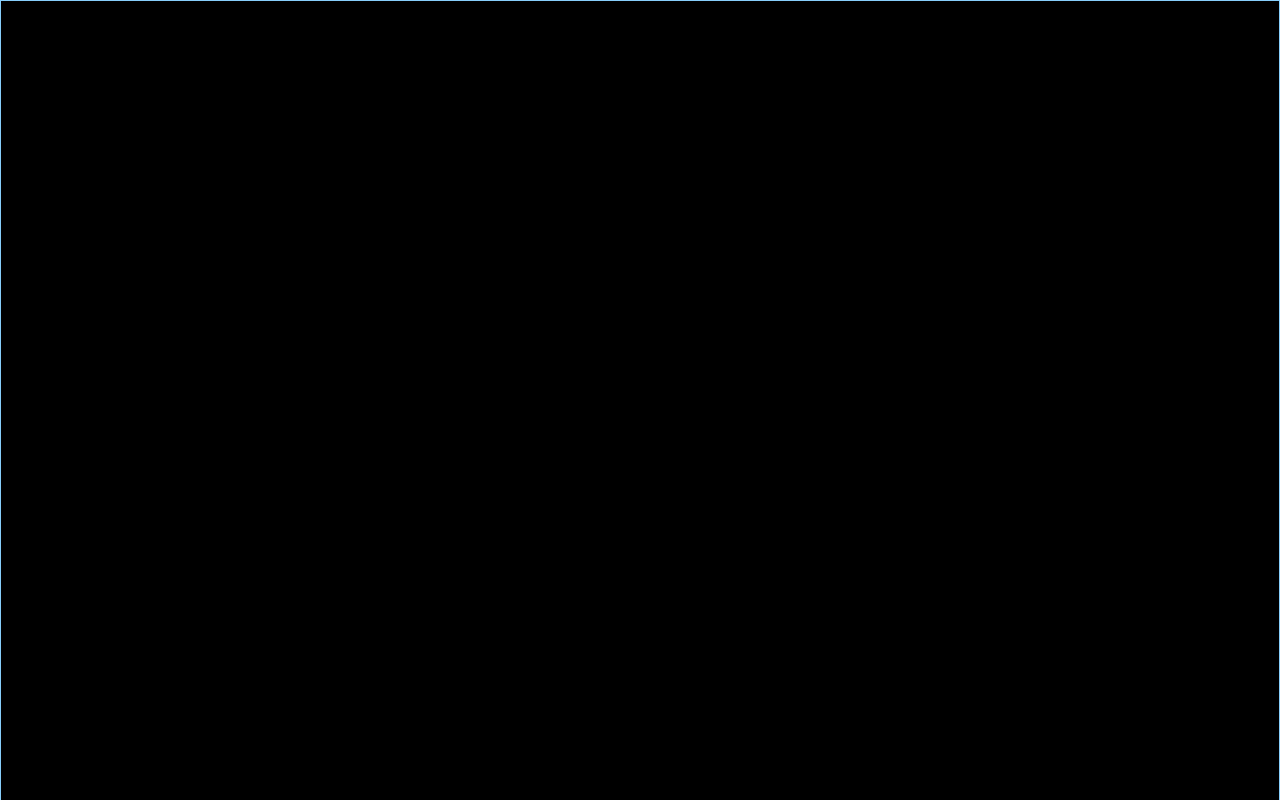
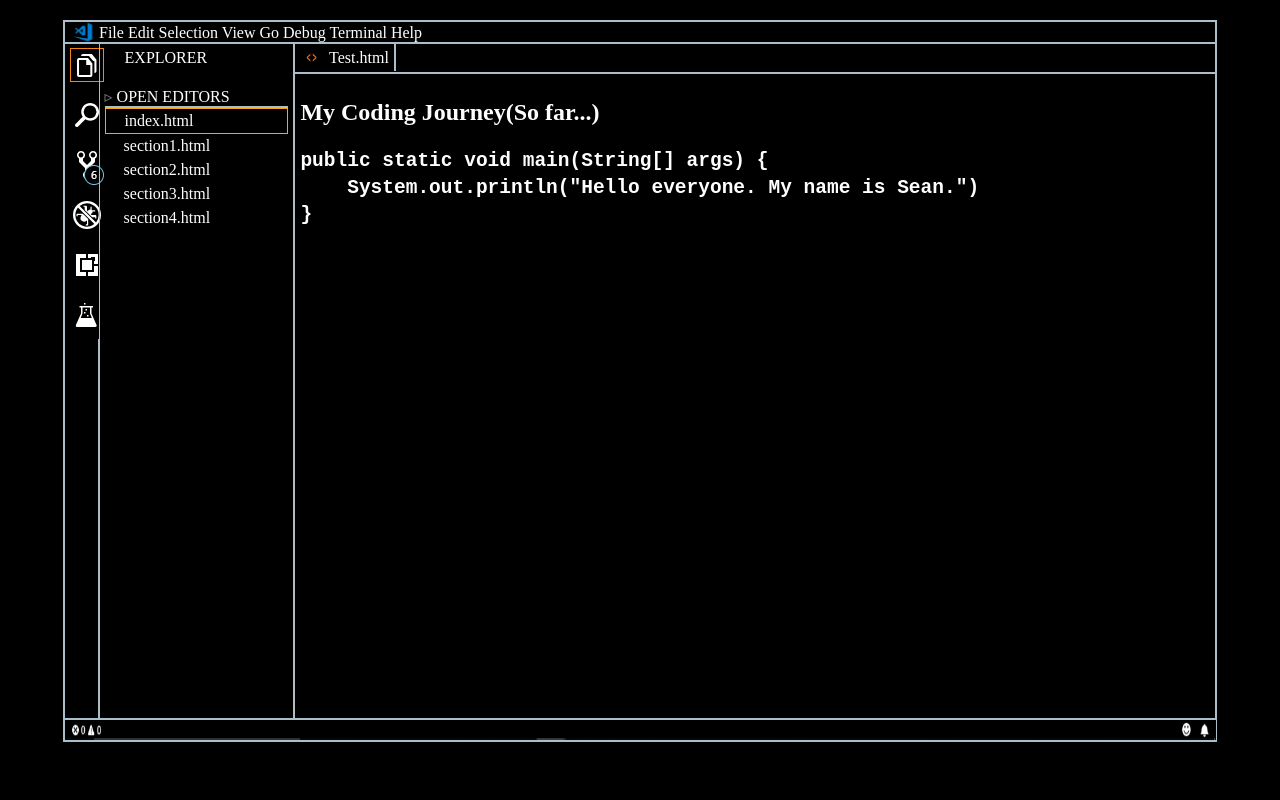
Before and after one commit to Seanzee25/html-me-something, a plain HTML site: page index.html in a window 1280 px wide. Shown: the top 800 px of the page. Drawn offline with Linux system fonts and the light colour scheme.

Commit message:
Reformatted everything to single page. Added resources.

```diff
--- a/index.html
+++ b/index.html
@@ -4,11 +4,45 @@
 <head>
     <link href="./styles/style.css" type="text/css" rel="stylesheet">
     <title>My Coding Journey</title>
+    <script>
+        function display_content(id) {
+            document.getElementById("displayed-content").innerHTML = document.getElementById(id).innerHTML;
+            var elements = document.getElementsByClassName("file-name");
+
+            document.getElementById(id + ".button").style = "border: 1px solid orange;";
+        }
+    </script>
 </head>
 
 <body>
     <div class="container">
-        <div class="content-source">
+        <header class="top-icons"><img class ="vscode-img" src="resources/code_70x70.png">
+             <span>File Edit Selection View Go Debug Terminal Help</span>
+        </header>
+        <div class="left-icons"><img src="resources/vs-icons.PNG"></div>
+        <div class="explorer">
+            <section class="explorer-heading">&nbsp;&nbsp;&nbsp;&nbsp; EXPLORER</section>
+            <section><span class="gray-triangle">&rtri;</span> OPEN EDITORS</section>
+            <section class="files">
+                <section id="index.html.button" class="file-name" onclick="display_content('index.html')">&nbsp;&nbsp;&nbsp;&nbsp;index.html</section>
+                <section id="section1.html.button" class="file-name" onclick="display_content('section1.html')">&nbsp;&nbsp;&nbsp;&nbsp;section1.html</section>
+                <section id="section2.html.button" class="file-name" onclick="display_content('section2.html')">&nbsp;&nbsp;&nbsp;&nbsp;section2.html</section>
+                <section id="section3.html.button" class="file-name" onclick="display_content('section3.html')">&nbsp;&nbsp;&nbsp;&nbsp;section3.html</section>
+                <section id="section4.html.button" class="file-name" onclick="display_content('section4.html')">&nbsp;&nbsp;&nbsp;&nbsp;section4.html</section>
+            </section>
+        </div>
+        <div class="content">
+            <div class="file-tab">
+                <section> <svg xmlns="http://www.w3.org/2000/svg" width=12 height=12 viewBox="5 5 20 20"><path fill="#EF7623" d="M8 15l6-5.6V12l-4.5 4 4.5 4v2.6L8 17v-2zm16 2.1l-6 5.6V20l4.6-4-4.6-4V9.3l6 5.6v2.2z"/></svg> &nbsp Test.html</section>
+            </div>
+            <article id="displayed-content"></article>
+        </div>
+
+        <footer><img class="footer-img" src="resources/vscode-footer.PNG"></footer>
+    </div>
+
+    <!-- These elements contain html that is hidden, to be retrieved via javascript -->
+    <article id="index.html" class="content-source">
         <h1>My Coding Journey(So far...)</h1>
 
         <h2>
@@ -17,9 +51,8 @@
     }
     </code>
         </h2>
-            <a class="next-button" href="./content/section1.html">Next</a>
-        </div>
-        <div class="content-source">
+    </article>
+    <article id="section1.html" class="content-source">
         <h2>A little about my past</h2>
         <p>I grew up in Weldon Spring, Missouri. If I'm not mistaken(I know, right?), I was born in O'fallon,
             Missouri.
@@ -111,9 +144,8 @@
             Let's just simplify things a little here. I wasn't gonna win
             the social game in school. I gave up. I regret it, but I gave up, and I stopped going.
         </p>
-            <a href="./section2.html" type="button">Next</a>
-        </div>
-        <div class="content-source">
+    </article>
+    <article id="section2.html" class="content-source">
         <h3>Where change began to creep in</h3>
         <p>Realistically, I never "knew" what I wanted to be when I grew up. The only real interest I ever had
             involved
@@ -288,9 +320,8 @@
             they
             continue to inspire me to this day.
         </p>
-            <a href="./section3.html" type="button">Next</a>
-        </div>
-        <div class="content-source">
+    </article>
+    <article id="section3.html" class="content-source">
         <h3>Where my inspiration has gotten me</h3>
         <p>
             After about 5-6 months toying with Game Maker Studio, I decided to take a shot at other programming
@@ -421,9 +452,8 @@
             the same with LaunchCode. And hopefully, from here on out,
             everything else I aim to accomplish in my life.
         </p>
-            <a href="./section4.html" type="button">Next</a>
-        </div>
-        <div class="content-source">
+    </article>
+    <article id="section4.html" class="content-source">
         <h3>Where I dream to go</h3>
         <h3>Personal motivation and inspiration</h3>
         <p>
@@ -469,9 +499,10 @@
             different
             directions you can go and there's always something new you can learn.
         </p>
-            <a href="./section1.html" type="button">Next</a>
-        </div>
-    </div>
+    </article>
+    <script>
+        display_content("index.html");
+    </script>
 </body>
 
 </html>
--- a/styles/style.css
+++ b/styles/style.css
@@ -1,34 +1,101 @@
 body {
     background-color: rgb(0, 0, 0);
     margin: 0px;
-    border: 1px solid lightskyblue;
+    color: white;
+    display: flex;
+    align-content: center;
+    justify-content: center;
+    user-select: none;
+}
+
+.container, .top-icons, .left-icons, .explorer, .content, .footer-img {
+    border: 1px solid rgb(170, 190, 202);
+}
+
+.explorer, .file-tab, #displayed-content {
+    padding: 5px;
 }
 
 .container {
     display: grid;
-    height: 1200px;
-    grid-template-areas: 'nav nav nav nav nav nav'
-                         'left left content content right right'
-                         'left left footer footer right right';
+    height: 90vh;
+    width: 90vw;
+    margin: 20px;
+    grid-template-areas: 'header header header'
+                         'left explorer content'
+                         'footer footer footer';
+    grid-template-columns: 3% 17% 80%;
+    grid-template-rows: 3% 94% 3%;
+    overflow: hidden;
 }
 
-.navigation {
-    grid-area: nav;
+.top-icons {
+    display: flex;
+    padding: 2px;
+    grid-area: header;
 }
 
-.navlinks {
-    border: 1px solid lightskyblue;
-    font-size: 36px;
-    font-weight: bold;
-    justify-self: center;
-    margin: 0;
+.left-icons {
+    grid-area: left;
 }
 
-.navlink-group {
-    display: inline-block;
-    justify-self: center;
-    margin-right: 10px;
-    /* nav bar list items */
+.explorer {
+    grid-area: explorer;
+}
+
+.explorer-heading {
+    padding-bottom: 20px;
+}
+
+.files {
+    border-top: 2px solid rgb(170, 190, 202);
+}
+
+.file-name {
+    padding: 3px;
+}
+
+.file-name:hover {
+    border: 1px dotted orange;
+}
+
+.gray-triangle {
+    color: gray;
+}
+
+.content {
+    grid-area: content;
+}
+
+.file-tab {
+    border-bottom: 2px solid rgb(170, 190, 202);
+}
+
+.file-tab section {
+    display: inline;
+    padding: 5px;
+    border-right: 2px solid rgb(170, 190, 202);
+}
+
+#displayed-content {
+
+}
+
+footer {
+    display: flex;
+    object-fit: fill;
+}
+
+.footer-img {
+    display: flex;
+    width: 90vw;
+}
+
+.vscode-img {
+    display: flex;
+    align-self: center;
+    height: 32px;
+    width: 32px;
 }
 
 .content-source {
```
Also changed, not shown: content/section1.html (+0 -5 lines), resources/code_70x70.png (added), resources/vs-icons.PNG (added), resources/vscode-footer.PNG (added). Lines whose indentation alone changed are shown as unchanged.
